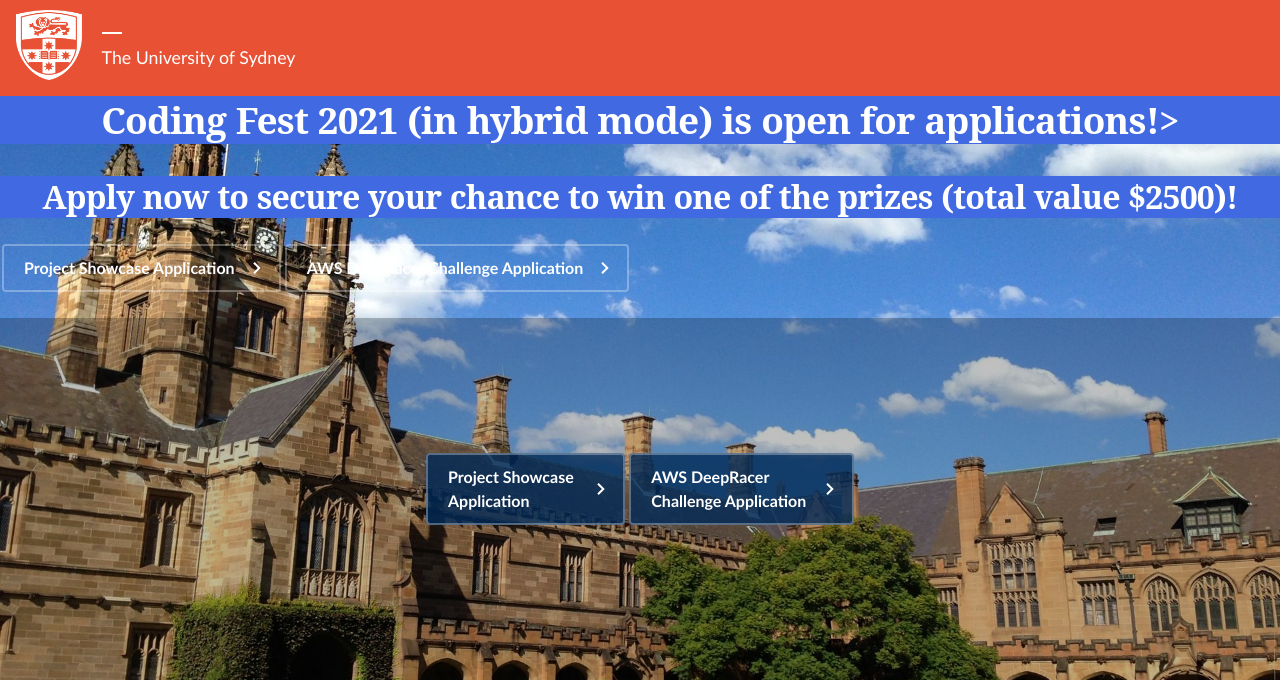
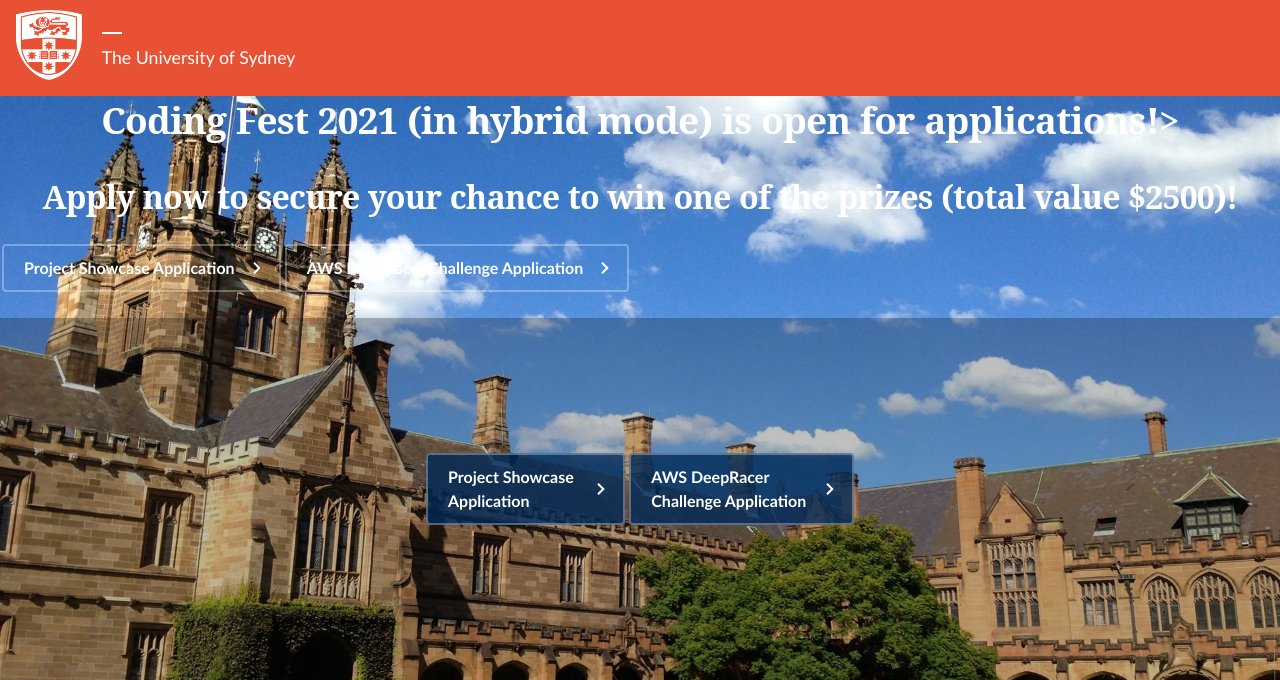
Before and after one commit to codingfestsydney/codingfestWeb, a Jekyll site: the page built from index.md, in a window 1280 px wide. Shown: the top 680 px of the page. Built offline with Jekyll 4.4.1, drawn with Linux system fonts in a browser that asks for light colours; our own code applies the rules of GitHub Pages for plain Markdown files; grey boxes are pictures that could not be loaded.

Commit message:
Update default.html

```diff
--- a/_layouts/default.html
+++ b/_layouts/default.html
@@ -492,11 +492,11 @@
       <div id="a3632473" role="img" aria-label="" class="page-header__darken--o25"
         style="background-image: url('/codingfestWeb/assets/files/usyd_background.jpeg');">
         <div class="title-container">
-          <h1 style="text-align: center;color: white;background-color: royalblue;">Coding Fest 2021 (in hybrid mode) is open for applications!></h1>
-            <h2 style="text-align: center;color: white;background-color: royalblue;">Apply now to secure your chance to win one of the prizes (total value $2500)!
+          <h1 style="text-align: center;color: white;">Coding Fest 2021 (in hybrid mode) is open for applications!></h1>
+            <h2 style="text-align: center;color: white;">Apply now to secure your chance to win one of the prizes (total value $2500)!
             </h2>
         </div>
-        <table>
+        <table style="text-align: center;">
           <tr>
             <td>
               <a href="https://forms.office.com/Pages/ResponsePage.aspx?id=fuOzgnGBXUixCzja5-0UqN_ovOMWqkFKqBRWwpXzIrFUNVVHN1QxTlJINTNWSU0zNFlLNFcyTUVZTS4u"
```
